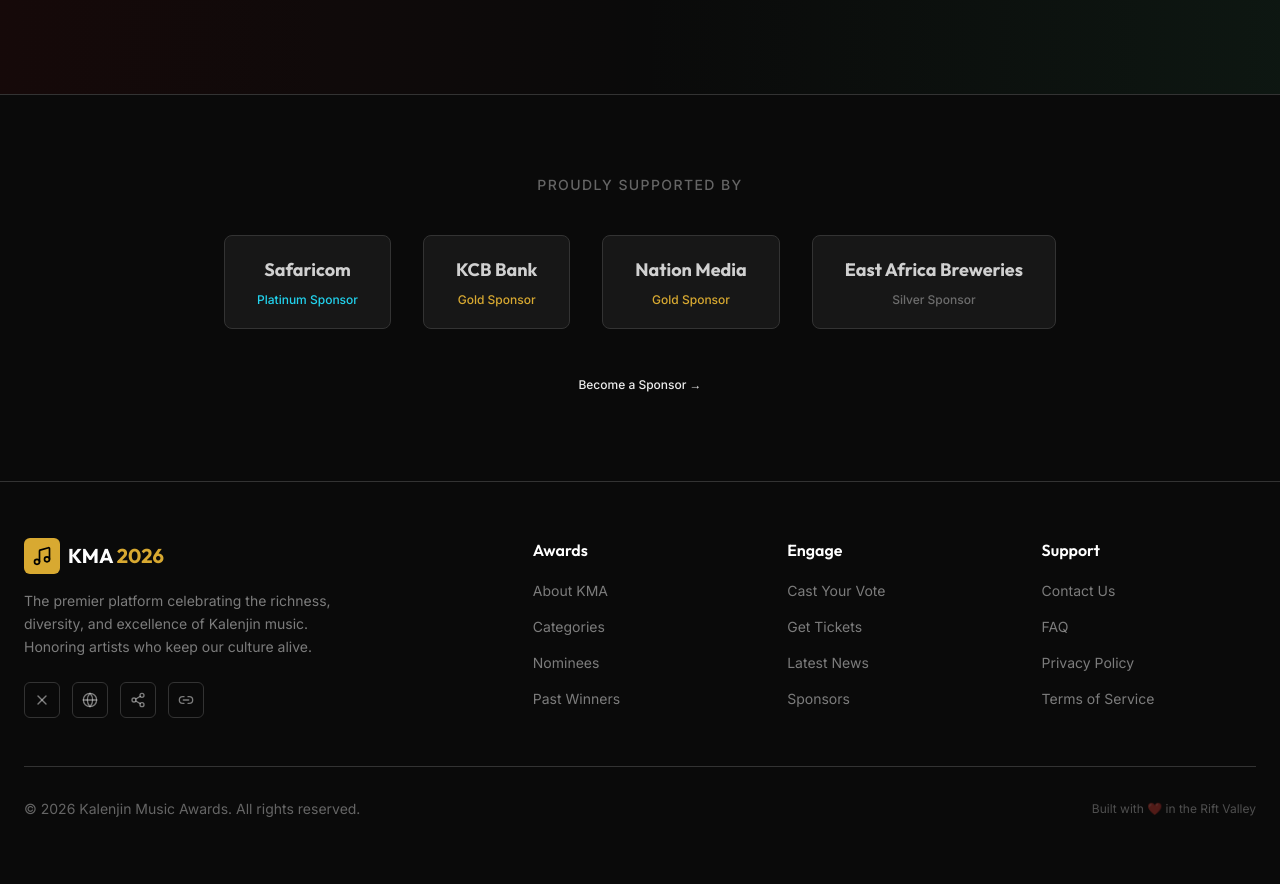
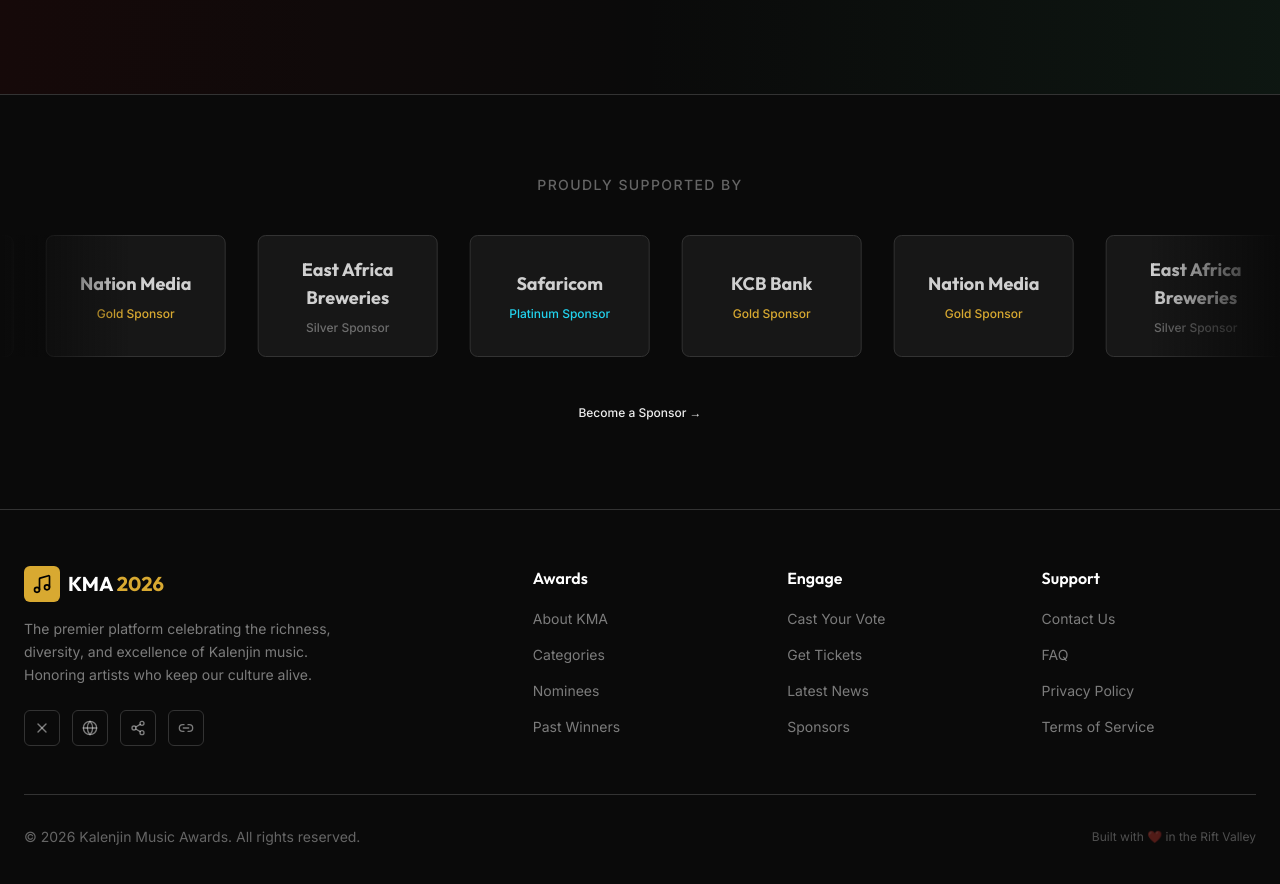
Before and after one commit to kalenjinmusicfestivalkma-oss/kma, a Next.js app: page / in a window 1280 px wide. Shown: the part 2797-3681 px from the top of the page. Built offline with nearby package versions, Linux system fonts and the light colour scheme.

Commit message:
Add animated scrolling marquee to sponsors section

```diff
--- a/src/app/page.tsx
+++ b/src/app/page.tsx
@@ -211,18 +211,26 @@
 
 function SponsorsSection() {
   return (
-    <section className="py-20 px-4 md:px-6 border-t border-border">
-      <div className="container mx-auto max-w-5xl">
-        <p className="text-center text-foreground/40 text-sm uppercase tracking-widest font-medium mb-10">
+    <section className="py-20 border-t border-border overflow-hidden">
+      <div className="container mx-auto max-w-5xl px-4 md:px-6 mb-10">
+        <p className="text-center text-foreground/40 text-sm uppercase tracking-widest font-medium">
           Proudly Supported By
         </p>
-        <div className="flex flex-wrap items-center justify-center gap-8">
-          {sponsors.map((sponsor) => (
+      </div>
+
+      {/* Marquee Container */}
+      <div className="relative w-full flex overflow-hidden">
+        {/* Left/Right fading gradients for smooth entry/exit */}
+        <div className="absolute top-0 left-0 bottom-0 w-32 bg-gradient-to-r from-background to-transparent z-10 pointer-events-none" />
+        <div className="absolute top-0 right-0 bottom-0 w-32 bg-gradient-to-l from-background to-transparent z-10 pointer-events-none" />
+
+        <div className="flex w-max animate-marquee gap-8 px-4 hover:[animation-play-state:paused]">
+          {[...sponsors, ...sponsors, ...sponsors].map((sponsor, idx) => (
             <div
-              key={sponsor.name}
-              className="group flex flex-col items-center gap-2 rounded-lg border border-border bg-surface px-8 py-5 hover:border-primary-gold/30 transition-all duration-200 min-w-[140px]"
+              key={`${sponsor.name}-${idx}`}
+              className="group flex flex-col items-center justify-center gap-2 rounded-lg border border-border bg-surface px-8 py-5 hover:border-primary-gold/30 transition-all duration-200 w-[180px] shrink-0"
             >
-              <span className="font-heading font-bold text-lg text-white/80 group-hover:text-white transition-colors">
+              <span className="font-heading font-bold text-lg text-white/80 group-hover:text-white transition-colors text-center">
                 {sponsor.name}
               </span>
               <span className={`text-xs font-medium ${
@@ -237,6 +245,9 @@
             </div>
           ))}
         </div>
+      </div>
+
+      <div className="container mx-auto max-w-5xl px-4 md:px-6">
         <div className="text-center mt-10">
           <Button variant="ghost" size="sm" asChild>
             <Link href="/sponsors">Become a Sponsor →</Link>
--- a/tailwind.config.ts
+++ b/tailwind.config.ts
@@ -26,6 +26,15 @@
       backgroundImage: {
         "gradient-gold": "linear-gradient(135deg, hsl(var(--primary-gold)), #f5e27a)",
       },
+      keyframes: {
+        marquee: {
+          "0%": { transform: "translateX(0%)" },
+          "100%": { transform: "translateX(-50%)" },
+        },
+      },
+      animation: {
+        marquee: "marquee 20s linear infinite",
+      },
     },
   },
   plugins: [],
```
